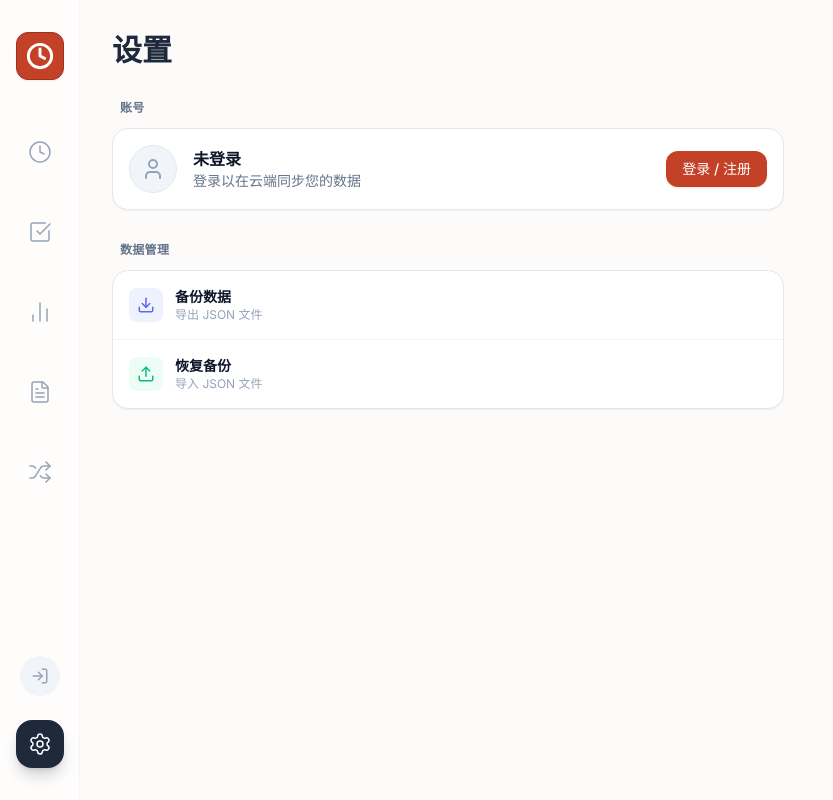
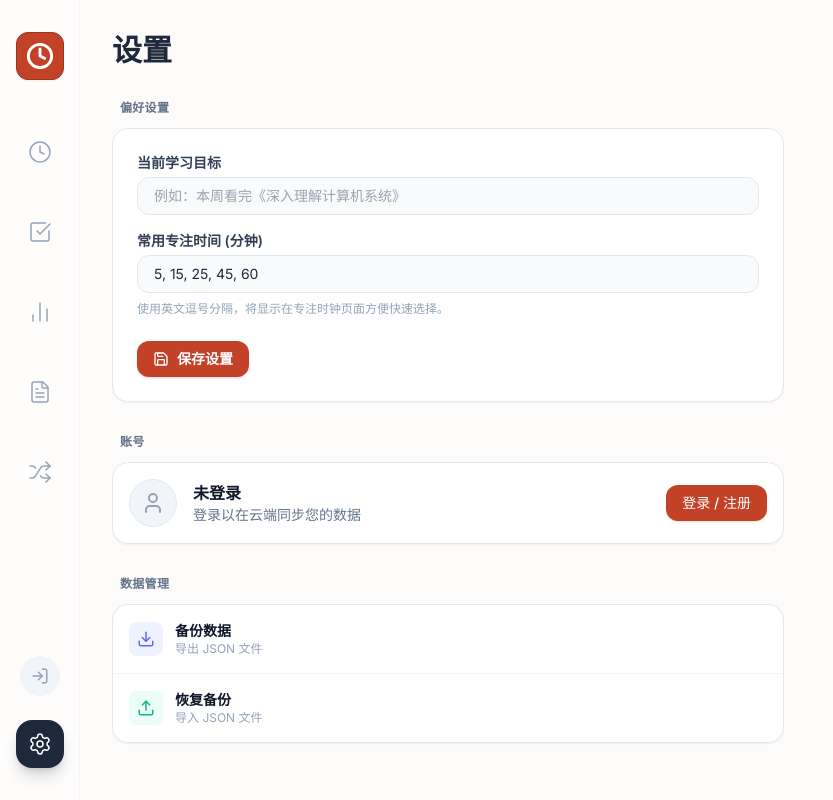
Before and after one commit to zjjyyds/ADHD-BUT-FOCUS, a React (Vite) app: page /settings in a window 1280 px wide. Shown: the whole page, without its empty margins (0-833 px from the left). Built offline with nearby package versions, Linux system fonts and the light colour scheme; no server answers.

Commit message:
feat: add global settings persistence
Implement global settings for learning goals and custom timer presets, with local and Firestore storage support.

```diff
--- a/components/DataSettings.tsx
+++ b/components/DataSettings.tsx
@@ -1,13 +1,33 @@
-import React, { useRef, useState } from 'react';
-import { Download, Upload, Database, X, User as UserIcon, LogOut, Loader2 } from 'lucide-react';
+import React, { useRef, useState, useEffect } from 'react';
+import { Download, Upload, Database, X, User as UserIcon, LogOut, Loader2, Save } from 'lucide-react';
 import { exportAllData, importData } from '../services/storageService';
 import { useAuth } from './AuthProvider';
+import { AppContextType } from './Layout';
 
-export default function DataSettings() {
+export default function DataSettings({ context }: { context: AppContextType }) {
+  const { globalSettings, setGlobalSettings } = context;
   const fileInputRef = useRef<HTMLInputElement>(null);
   const { user, logOut, signIn } = useAuth();
   const [isExporting, setIsExporting] = useState(false);
   const [isImporting, setIsImporting] = useState(false);
+
+  const [localGoal, setLocalGoal] = useState(globalSettings.learningGoal || '');
+  const [localPresets, setLocalPresets] = useState(globalSettings.presetTimes?.join(', ') || '5, 15, 25, 45, 60');
+
+  useEffect(() => {
+    setLocalGoal(globalSettings.learningGoal || '');
+    setLocalPresets(globalSettings.presetTimes?.join(', ') || '5, 15, 25, 45, 60');
+  }, [globalSettings]);
+
+  const saveSettings = () => {
+    const presets = localPresets.split(',').map(s => parseInt(s.trim())).filter(n => !isNaN(n) && n > 0);
+    setGlobalSettings({
+      ...globalSettings,
+      learningGoal: localGoal,
+      presetTimes: presets.length > 0 ? presets : [5, 15, 25, 45, 60]
+    });
+    alert('设置已保存');
+  };
 
   const handleFileChange = async (e: React.ChangeEvent<HTMLInputElement>) => {
     const file = e.target.files?.[0];
@@ -33,7 +53,46 @@ export default function DataSettings() {
   };
 
   return (
-    <div className="space-y-8">
+    <div className="space-y-8 pb-12">
+      {/* App Settings Section */}
+      <section>
+        <h4 className="text-xs font-semibold text-slate-500 uppercase tracking-wide mb-3 pl-2">
+          偏好设置
+        </h4>
+        <div className="bg-white rounded-2xl overflow-hidden shadow-sm border border-slate-200 p-6 space-y-4">
+          <div>
+            <label className="block text-sm font-semibold text-slate-700 mb-1">当前学习目标</label>
+            <input
+              type="text"
+              value={localGoal}
+              onChange={e => setLocalGoal(e.target.value)}
+              placeholder="例如：本周看完《深入理解计算机系统》"
+              className="w-full px-4 py-2 bg-slate-50 border border-slate-200 rounded-xl text-sm focus:outline-none focus:ring-2 focus:ring-[#c24127]/20 focus:border-[#c24127] transition-all"
+            />
+          </div>
+          <div>
+            <label className="block text-sm font-semibold text-slate-700 mb-1">常用专注时间 (分钟)</label>
+            <input
+              type="text"
+              value={localPresets}
+              onChange={e => setLocalPresets(e.target.value)}
+              placeholder="例如：5, 15, 25, 45, 60"
+              className="w-full px-4 py-2 bg-slate-50 border border-slate-200 rounded-xl text-sm focus:outline-none focus:ring-2 focus:ring-[#c24127]/20 focus:border-[#c24127] transition-all"
+            />
+            <p className="text-xs text-slate-400 mt-2">使用英文逗号分隔，将显示在专注时钟页面方便快速选择。</p>
+          </div>
+          <div className="pt-2">
+            <button
+              onClick={saveSettings}
+              className="flex items-center gap-2 px-4 py-2 text-sm font-semibold text-white bg-[#c24127] hover:bg-[#a33620] rounded-xl transition-colors shadow-sm shadow-[#c24127]/20"
+            >
+              <Save size={16} />
+              保存设置
+            </button>
+          </div>
+        </div>
+      </section>
+
       {/* User Profile Section */}
       <section>
         <h4 className="text-xs font-semibold text-slate-500 uppercase tracking-wide mb-3 pl-2">
--- a/components/Layout.tsx
+++ b/components/Layout.tsx
@@ -1,8 +1,8 @@
 import React, { useState, useEffect, useRef } from 'react';
 import { Outlet, NavLink } from 'react-router-dom';
 import { Clock, CheckSquare, BarChart2, Settings, LogIn, LogOut, FileText, Shuffle } from 'lucide-react';
-import { DailyData, ScheduleItem, TodoItem } from '../types';
-import { loadDailyData, saveDailyData, createEmptyDailyData } from '../services/storageService';
+import { DailyData, ScheduleItem, TodoItem, GlobalSettings } from '../types';
+import { loadDailyData, saveDailyData, createEmptyDailyData, loadGlobalSettings, saveGlobalSettings, defaultGlobalSettings } from '../services/storageService';
 import { useAuth } from './AuthProvider';
 import { playChime } from '../utils/audio';
 
@@ -11,7 +11,10 @@ export type AppContextType = {
   setCurrentDate: (date: string) => void;
   dailyData: DailyData;
   setDailyData: React.Dispatch<React.SetStateAction<DailyData>>;
+  globalSettings: GlobalSettings;
+  setGlobalSettings: React.Dispatch<React.SetStateAction<GlobalSettings>>;
   handleTimerComplete: (title: string, durationMinutes: number, currentCategory?: 'learn' | 'work' | 'other') => void;
+
 
   // Timer State
   taskName: string;
@@ -38,10 +41,13 @@ export default function Layout() {
   const getTodayString = () => new Date().toLocaleDateString('en-CA');
   const [currentDate, setCurrentDate] = useState(getTodayString());
   const [dailyData, setDailyData] = useState<DailyData>(createEmptyDailyData(currentDate));
+  const [globalSettings, setGlobalSettings] = useState<GlobalSettings>(defaultGlobalSettings);
   const { user, signIn, logOut, loading } = useAuth();
   const [dataLoaded, setDataLoaded] = useState(false);
+  const [settingsLoaded, setSettingsLoaded] = useState(false);
 
   // Timer State
+
   const [taskName, setTaskName] = useState('Writing Project Proposal');
   const [category, setCategory] = useState<'learn' | 'work' | 'other'>('work');
   const [inputMinutes, setInputMinutes] = useState<number>(25);
@@ -62,8 +68,17 @@ export default function Layout() {
         setDataLoaded(true);
       }
     };
+    const loadSettings = async () => {
+      setSettingsLoaded(false);
+      const settings = await loadGlobalSettings();
+      if (isMounted) {
+        setGlobalSettings(settings);
+        setSettingsLoaded(true);
+      }
+    };
     if (!loading) {
       loadData();
+      loadSettings();
     }
     return () => { isMounted = false; };
   }, [currentDate, user, loading]);
@@ -73,6 +88,12 @@ export default function Layout() {
       saveDailyData(dailyData);
     }
   }, [dailyData, dataLoaded]);
+
+  useEffect(() => {
+    if (settingsLoaded) {
+      saveGlobalSettings(globalSettings);
+    }
+  }, [globalSettings, settingsLoaded]);
 
   const handleTimerComplete = (title: string, durationMinutes: number, currentCategory?: 'learn' | 'work' | 'other') => {
     const now = new Date();
@@ -144,6 +165,7 @@ export default function Layout() {
   const contextValue: AppContextType = {
     currentDate, setCurrentDate,
     dailyData, setDailyData,
+    globalSettings, setGlobalSettings,
     handleTimerComplete,
     taskName, setTaskName,
     category, setCategory,
--- a/pages/SettingsPage.tsx
+++ b/pages/SettingsPage.tsx
@@ -1,13 +1,17 @@
 import React from 'react';
 import DataSettings from '../components/DataSettings';
+import { useOutletContext } from 'react-router-dom';
+import { AppContextType } from '../components/Layout';
 
 export default function SettingsPage() {
+  const context = useOutletContext<AppContextType>();
+
   return (
     <div className="p-6 lg:p-8 h-full flex flex-col gap-6 overflow-hidden">
       <h1 className="text-2xl lg:text-3xl font-bold text-slate-800 mb-2">设置</h1>
 
       <div className="flex-1 overflow-y-auto no-scrollbar max-w-2xl">
-        <DataSettings />
+        <DataSettings context={context} />
       </div>
     </div>
   );
--- a/services/storageService.ts
+++ b/services/storageService.ts
@@ -1,4 +1,4 @@
-import { DailyData } from '../types';
+import { DailyData, GlobalSettings } from '../types';
 import { db, auth } from '../firebase';
 import { doc, getDoc, setDoc, collection, getDocs, onSnapshot } from 'firebase/firestore';
 
@@ -11,6 +11,57 @@ export const createEmptyDailyData = (date: string): DailyData => ({
   todos: [],
   focusMinutes: 0,
 });
+
+export const defaultGlobalSettings: GlobalSettings = {
+  learningGoal: '',
+  presetTimes: [5, 15, 25, 45, 60]
+};
+
+export const saveGlobalSettings = async (settings: GlobalSettings): Promise<void> => {
+  const user = auth.currentUser;
+  if (user) {
+    try {
+      const docRef = doc(db, 'users', user.uid, 'settings', 'global');
+      await setDoc(docRef, settings);
+    } catch (error) {
+      console.error("Failed to save settings to Firestore", error);
+    }
+  } else {
+    try {
+      localStorage.setItem(SETTINGS_KEY, JSON.stringify(settings));
+    } catch (error) {
+      console.error("Failed to save settings", error);
+    }
+  }
+};
+
+export const loadGlobalSettings = async (): Promise<GlobalSettings> => {
+  const user = auth.currentUser;
+  if (user) {
+    try {
+      const docRef = doc(db, 'users', user.uid, 'settings', 'global');
+      const docSnap = await getDoc(docRef);
+      if (docSnap.exists()) {
+        const data = docSnap.data() as GlobalSettings;
+        return { ...defaultGlobalSettings, ...data };
+      }
+    } catch (error) {
+      console.error("Failed to load settings from Firestore", error);
+    }
+  }
+
+  // Fallback to local storage
+  const stored = localStorage.getItem(SETTINGS_KEY);
+  if (stored) {
+    try {
+      const parsed = JSON.parse(stored);
+      return { ...defaultGlobalSettings, ...parsed };
+    } catch (e) {
+      console.error("Settings data corruption", e);
+    }
+  }
+  return { ...defaultGlobalSettings };
+};
 
 let cachedAllData: DailyData[] | null = null;
 let lastFetchTime = 0;
--- a/types.ts
+++ b/types.ts
@@ -18,6 +18,11 @@ export interface RandomTask {
   title: string;
 }
 
+export interface GlobalSettings {
+  learningGoal: string;
+  presetTimes: number[];
+}
+
 export interface AppSettings {
   pomodoroMinutes: number;
   timeSliceMinutes: number;
```
Also changed, not shown: pages/TimerPage.tsx (+37 -4 lines).
